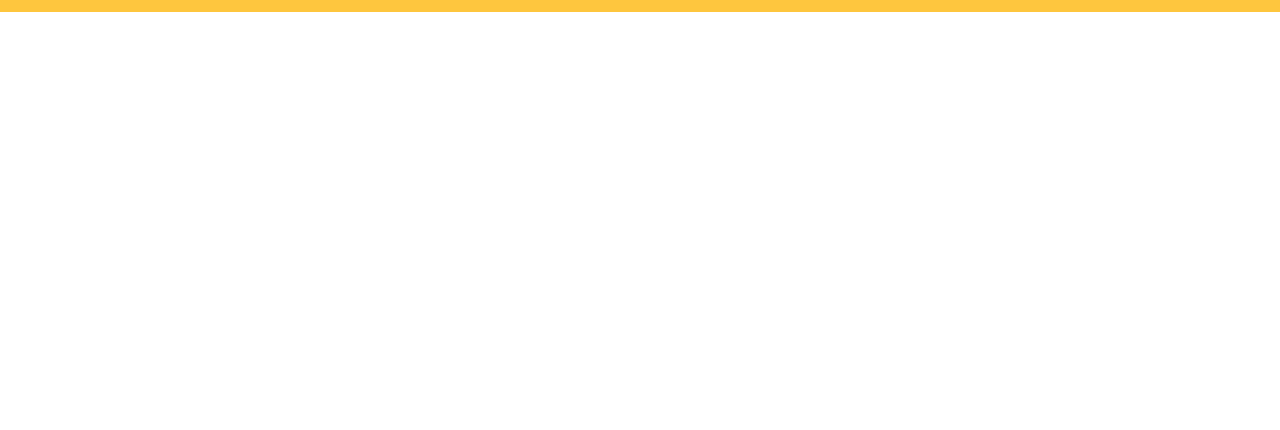
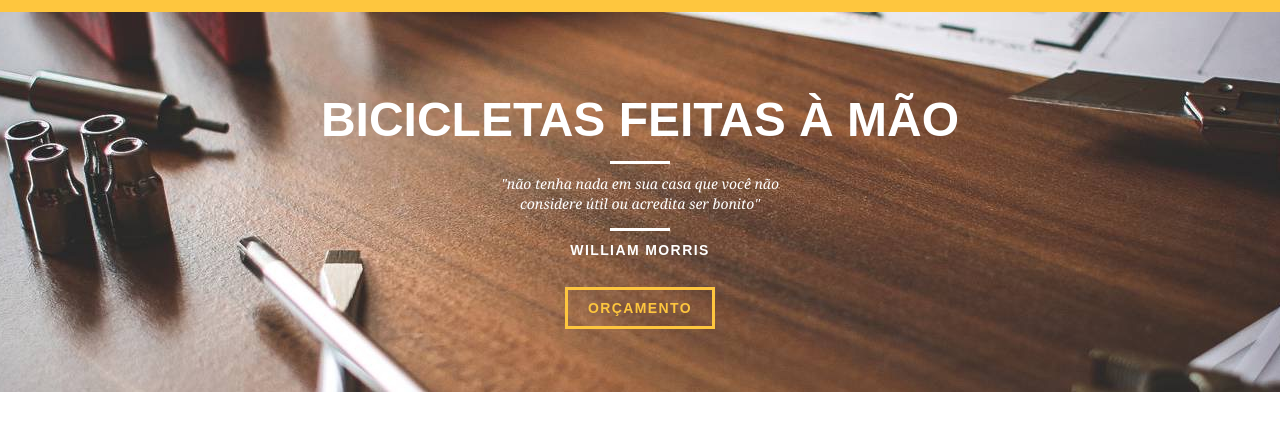
Before and after one commit to ligiapretel/bikcraft, a plain HTML site: page index.html in a window 1280 px wide. Shown: the part 84-514 px from the top of the page. Drawn offline with Linux system fonts and the light colour scheme.

Commit message:
Criando Introdução

```diff
--- a/css/style.css
+++ b/css/style.css
@@ -1,6 +1,6 @@
 *,
-*:before,
-*:after {
+*::before,
+*::after {
   box-sizing: border-box;
   margin: 0;
 }
@@ -13,6 +13,27 @@ body {
 
 a{
     text-decoration: none;
+}
+
+p{
+    font-family: Georgia, 'Times New Roman', Times, serif;
+    font-size: 14px;
+    line-height: 20px;
+}
+
+.btn{
+    color: #fec63e;
+    font-size: 14px;
+    font-weight: bold;
+    text-transform: uppercase;
+    letter-spacing: .1em;
+    border: 3px solid #fec63e;
+    padding: 10px 20px;
+}
+
+.btn:hover{
+    color: #fff;
+    border-color: #fff;
 }
 
 /* Header */
@@ -50,3 +71,48 @@ a{
 }
 
 /* Introdução */
+
+.introducao{
+    width: 100%;
+    height: 380px;
+    background: url(../img/bg.jpg) no-repeat center;
+    background-size: cover;
+    text-align: center;
+    margin-top: 96px;
+    padding: 80px;
+}
+
+.introducao h1{
+    color: #fff;
+    text-transform: uppercase;
+    font-size: 48px;
+    font-weight: bold;
+}
+
+.quote_externo{
+    max-width: 320px;
+    color: #fff;
+    margin: 0 auto 40px auto;
+}
+
+.quote_externo p{
+    font-style: italic;
+}
+
+/* Para fazer as linhas que aparecem na citação */
+.quote_externo p::before, .quote_externo p::after{
+    content: "";
+    display: block;
+    background: #fff;
+    width: 60px;
+    height: 3px;
+    margin: 14px auto 10px auto;
+}
+
+.quote_externo cite{
+    font-style: normal;
+    text-transform: uppercase;
+    font-weight: bold;
+    letter-spacing: .1em;
+    font-size: 14px;
+}
--- a/index.html
+++ b/index.html
@@ -24,5 +24,15 @@
             </nav>
         </div>
     </header>
+    <section class="introducao">
+        <div class="container">
+            <h1>Bicicletas feitas à mão</h1>
+            <blockquote class="quote_externo">
+                <p>"não tenha nada em sua casa que você não considere útil ou acredita ser bonito"</p>
+                <cite>William Morris</cite>
+            </blockquote>
+            <a href="produtos.html" class="btn">Orçamento</a>
+        </div>
+    </section>
 </body>
 </html>
```
